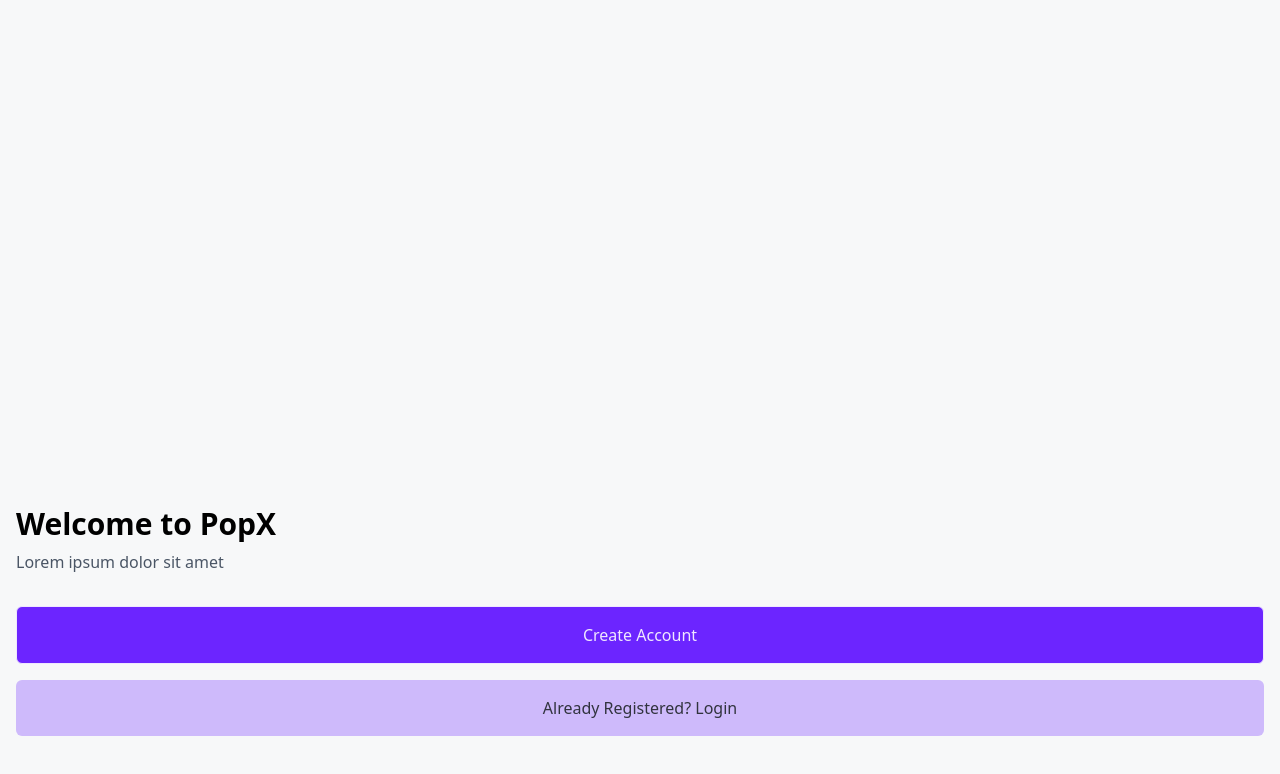
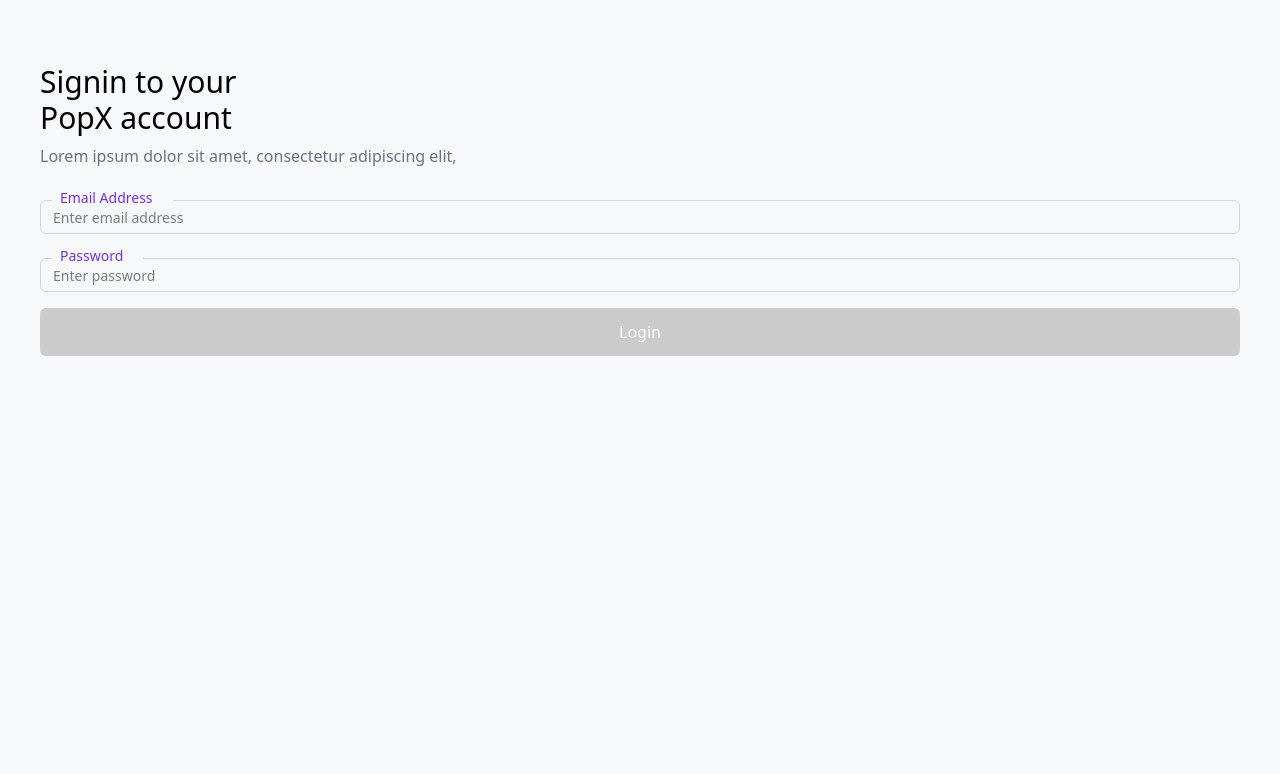
Before and after one commit to Unknownmaster0/PopX, a React (Vite) app: page / in a window 1280 px wide. Shown: the top 774 px of the page. Built offline with nearby package versions, Linux system fonts and the light colour scheme.

Commit message:
Update the signin-page to look likely to given page

```diff
--- a/src/App.jsx
+++ b/src/App.jsx
@@ -3,7 +3,7 @@
 import WelcomePage from "./components/WelcomePage";
 
 function App() {
-  return <WelcomePage />;
+  return <Signin />;
 }
 
 export default App;
--- a/src/components/Input.jsx
+++ b/src/components/Input.jsx
@@ -1,16 +1,16 @@
 const Input = ({ labelContent, inputType, placeholder }) => {
   return (
-    <>
-      <label className="text-sm md:text-base font-light text-purple-600 block mb-1">
-        {labelContent}
-      </label>
+    <div className="relative mt-6">
       <input
         type={`${inputType}`}
         disabled={"true"}
         placeholder={`${placeholder}`}
         className="border border-gray-300 rounded-md px-3 py-1 w-full placeholder:text-sm placeholder:font-light"
       />
-    </>
+      <label className="absolute -top-3 left-3 bg-[#f7f8f9] pl-2 pr-5 text-sm font-light text-[#6e2dfc] block mb-1">
+        {labelContent}
+      </label>
+    </div>
   );
 };
 
--- a/src/components/Signin.jsx
+++ b/src/components/Signin.jsx
@@ -1,8 +1,22 @@
+import { useState } from "react";
+import Button from "./Button";
 import Input from "./Input";
 
 const Signin = () => {
+  const [triggerButton, setTriggerButton] = useState(false);
+
+  function HandleClick() {
+    setTriggerButton(true);
+    setTimeout(() => {
+      setTriggerButton(false);
+    }, 200);
+  }
+
   return (
-    <div className="px-5 md:px-10 py-10 md:py-16 bg-[#f7f8f9] min-h-screen">
+    <div
+      className="px-5 md:px-10 py-10 md:py-16 bg-[#f7f8f9] min-h-screen"
+      onClick={HandleClick}
+    >
       {/* content */}
       <div className="mb-8">
         <h1 className="text-3xl font-medium">Signin to your</h1>
@@ -15,7 +29,7 @@
       <form action="/user" className="space-y-4">
         <div>
           <Input
-            labelContent={"Email"}
+            labelContent={"Email Address"}
             placeholder={"Enter email address"}
             inputType={"email"}
           />
@@ -27,6 +41,15 @@
             inputType={"password"}
           />
         </div>
+        <Button
+          type="submit"
+          content={"Login"}
+          className={`${
+            triggerButton
+              ? "bg-[#9ac1f7] text-white"
+              : "bg-[#cbcbcb] text-[#fbfbfb]"
+          } w-full py-2 md:py-3 font-medium rounded-md`}
+        />
       </form>
     </div>
   );
```
